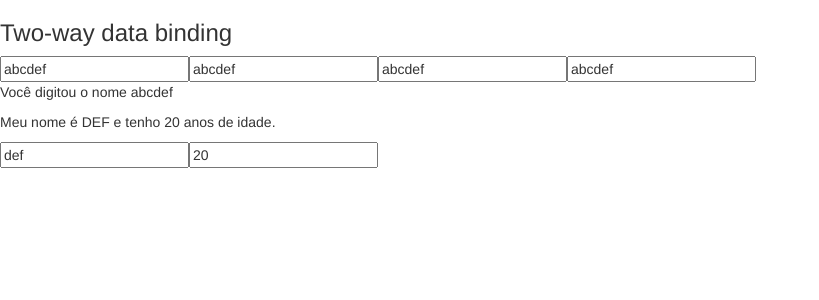
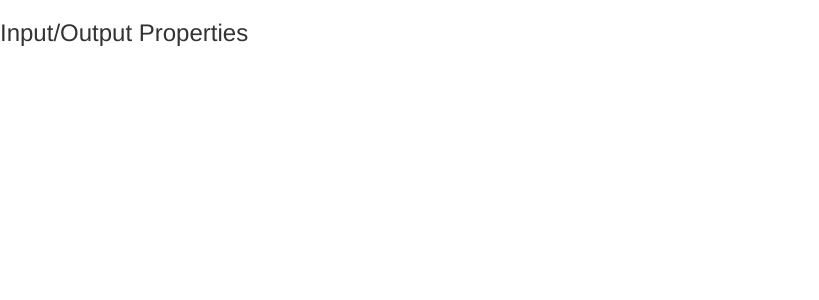
Before and after one commit to bonejah/angular, an Angular app in the folder angular-loiane/data-binding/: page / in a window 1280 px wide. Shown: the top 300 px of the page, without its empty margins (0-819 px from the left). Built offline with nearby package versions, Linux system fonts and the light colour scheme.

Commit message:
Chapter Input/Output property

```diff
--- a/angular-loiane/data-binding/src/app/app.module.ts
+++ b/angular-loiane/data-binding/src/app/app.module.ts
@@ -7,11 +7,13 @@
 
 import { AppComponent } from './app.component';
 import { DataBindingComponent } from './data-binding/data-binding.component';
+import { InputPropertyComponent } from './input-property/input-property.component';
 
 @NgModule({
   declarations: [
     AppComponent,
-    DataBindingComponent
+    DataBindingComponent,
+    InputPropertyComponent
   ],
   imports: [
     BrowserModule,
--- a/angular-loiane/data-binding/src/app/data-binding/data-binding.component.html
+++ b/angular-loiane/data-binding/src/app/data-binding/data-binding.component.html
@@ -72,4 +72,11 @@
     </div>
   </article>
 </section>-->
-<app-meu-form></app-meu-form>
+<!-- <app-meu-form></app-meu-form> -->
+<section class="input-output-properties">
+  <article>
+    <h3>Input/Output Properties</h3>
+    <app-curso [nome]="nomeDoCurso"></app-curso>
+
+  </article>
+</section>
--- a/angular-loiane/data-binding/src/app/data-binding/data-binding.component.ts
+++ b/angular-loiane/data-binding/src/app/data-binding/data-binding.component.ts
@@ -15,12 +15,14 @@
   ]
 })
 export class DataBindingComponent implements OnInit {
+
   url: string = 'http://loiane.com';
   cursoAngular: boolean = true;
   urlImagem = 'https://static.omelete.uol.com.br/media/filer_public_thumbnails/filer_public/e3/b0/e3b0a3dc-4603-4e63-bcbc-cd42c334f3c7/09_09_destaque.png__250x250_q85_crop_subsampling-2_upscale.jpg';
   valorAtual: string = '';
   valorSalvo: string = '';
   isMouseOver: boolean = false;
+  nomeDoCurso: string = 'Angular';
 
   constructor() { }
 
--- /dev/null
+++ b/angular-loiane/data-binding/src/app/input-property/input-property.component.html
@@ -0,0 +1,3 @@
+<p>
+  {{ nome }}
+</p>
--- /dev/null
+++ b/angular-loiane/data-binding/src/app/input-property/input-property.component.ts
@@ -0,0 +1,15 @@
+import { Component, OnInit, Input } from '@angular/core';
+
+@Component({
+  selector: 'app-curso',
+  templateUrl: './input-property.component.html',
+  styleUrls: ['./input-property.component.css']
+})
+export class InputPropertyComponent implements OnInit {
+  @Input('nome') nomeCurso: string = '';
+  constructor() { }
+
+  ngOnInit() {
+  }
+
+}
```
Also changed, not shown: angular-loiane/data-binding/src/app/input-property/input-property.component.css (added), 1 other file (tests, documents, lock files or other folders).
